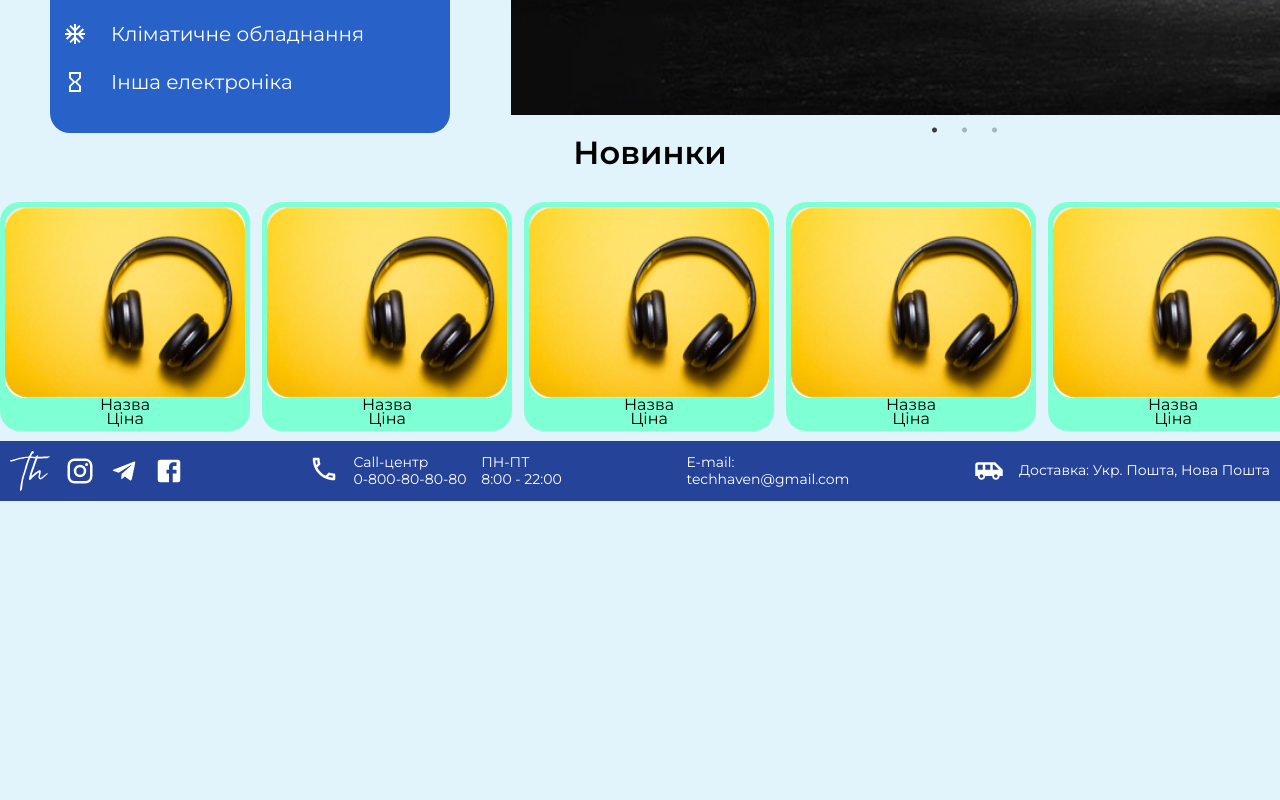
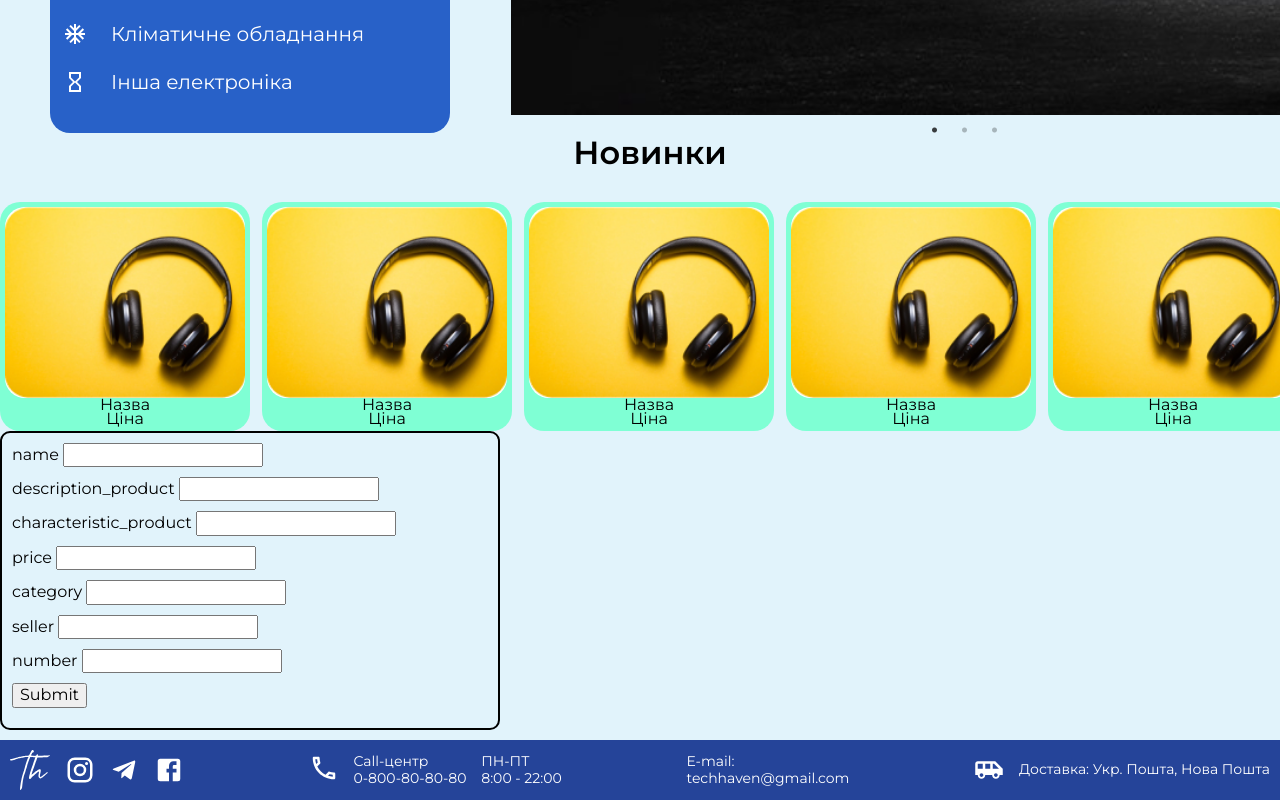
Before and after one commit to Vladik-gif/Marketplace_Full_Stack, a React (Vite) app in the folder frontend/: page / in a window 1280 px wide. Shown: the part 578-1378 px from the top of the page. Before the commit the page ends 1079 px from the top, so only its background shows below. Built offline with nearby package versions, Linux system fonts and the light colour scheme; a web font is replaced by a local one.

Commit message:
test add date to bd

```diff
--- /dev/null
+++ b/frontend/src/components/FormForTest/FormTest.jsx
@@ -0,0 +1,60 @@
+import styles from "./FormTest.module.css";
+
+import { useRef } from "react";
+
+function FormTest() {
+   const ref1 = useRef();
+   const ref2 = useRef();
+   const ref3 = useRef();
+   const ref4 = useRef();
+   const ref5 = useRef();
+   const ref6 = useRef();
+   const ref7 = useRef();
+
+   const putDate = (event) => {
+      const date = {
+         name: ref1.current.value,
+         description_product: ref2.current.value,
+         characteristic_product: ref3.current.value,
+         price: ref4.current.value,
+         category: ref5.current.value,
+         seller: ref6.current.value,
+         number: ref7.current.value,
+      }
+
+      fetch("http://localhost:8080/create/product", {
+         method: 'POST',
+         headers: { 'Content-Type': 'application/json' },
+         body: JSON.stringify(data),
+      }).then(response => {
+         // Перевіряємо, чи отримали успішну відповідь (HTTP-статус 200-299)
+         if (!response.ok) {
+            throw new Error(`HTTP error! Status: ${response.status}`);
+         }
+         // Розпаковуємо JSON з відповіді
+         return response.json();
+      }).then(data => {
+         // Обробляємо отримані дані
+         console.log('Response data:', data);
+      }).catch(error => {
+         // Обробляємо помилки
+         console.error('Error:', error);
+      });
+      // event.preventDefault();
+   }
+
+   return (
+      <form className={styles.form_test}>
+         <label>name                   <input type="text" name="name" ref={ref1} /></label>
+         <label>description_product    <input type="text" name="description_product" ref={ref2} /></label>
+         <label>characteristic_product <input type="text" name="characteristic_product" ref={ref3} /></label>
+         <label>price                  <input type="text" name="price" ref={ref4} /></label>
+         <label>category               <input type="text" name="category" ref={ref5} /></label>
+         <label>seller                 <input type="text" name="seller" ref={ref6} /></label>
+         <label>number                 <input type="text" name="number" ref={ref7} /></label>
+         <input type="submit" onClick={putDate} />
+      </form>
+   )
+}
+
+export default FormTest;
--- /dev/null
+++ b/frontend/src/components/FormForTest/FormTest.module.css
@@ -0,0 +1,12 @@
+.form_test {
+   width: 500px;
+   height: 100%;
+   border: 2px solid black;
+   border-radius: 10px;
+   padding: 10px;
+}
+
+.form_test > * {
+   display: block;
+   margin-bottom: 10px;
+}
--- a/frontend/src/components/MainLayout/MainLayout.jsx
+++ b/frontend/src/components/MainLayout/MainLayout.jsx
@@ -3,6 +3,7 @@ import { Outlet } from 'react-router-dom';
 
 import Footer from '../Footer/Footer';
 import Header from '../Header/Header';
+import FormTest from '../FormForTest/FormTest';
 
 // import styles from './MainLayout.module.css';
 
@@ -13,6 +14,7 @@ const MainLayout = () => {
          <Suspense>
             <Outlet />
          </Suspense>
+         <FormTest />
          <Footer />
       </div>
    );
```
Lines whose indentation alone changed are shown as unchanged.
